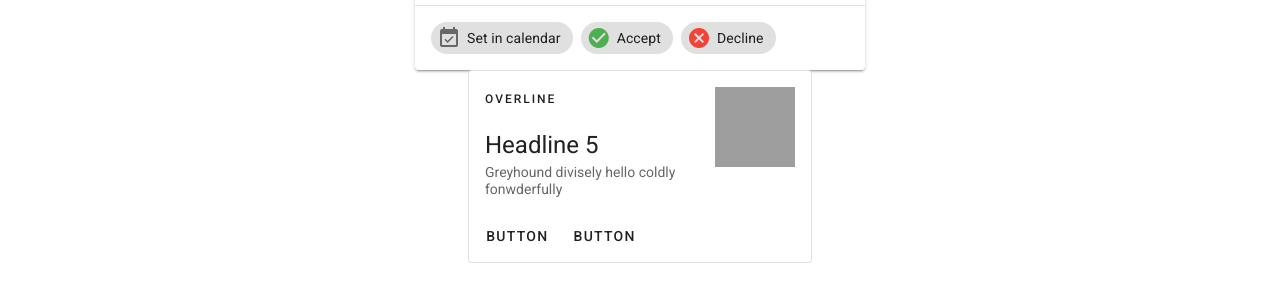
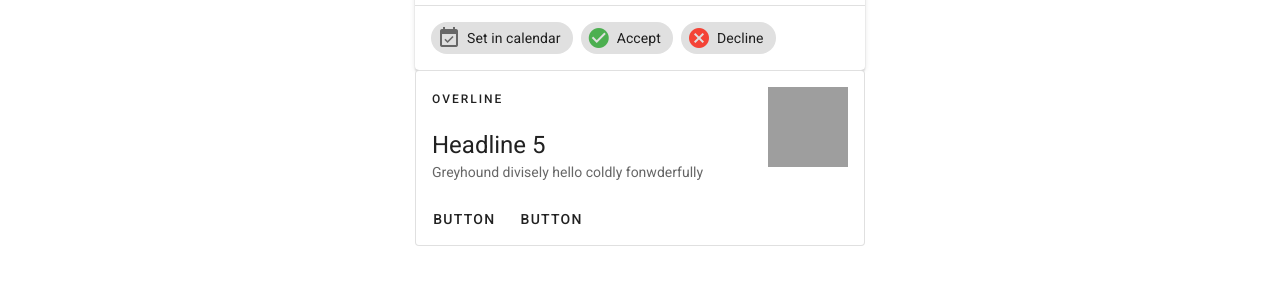
Before and after one commit to hfu-gis/Chi-Masters, a Vue app: page /#/views/Home in a window 1280 px wide. Shown: the part 424-726 px from the top of the page. Built offline with nearby package versions, Linux system fonts and the light colour scheme; what vue-textarea-autosize would draw is missing.

Commit message:
Update Home

```diff
--- a/src/views/Home.vue
+++ b/src/views/Home.vue
@@ -45,7 +45,7 @@
         </v-card>
         <v-card
                 class="mx-auto"
-                max-width="344"
+                max-width="450"
                 outlined
         >
             <v-list-item three-line>
```
